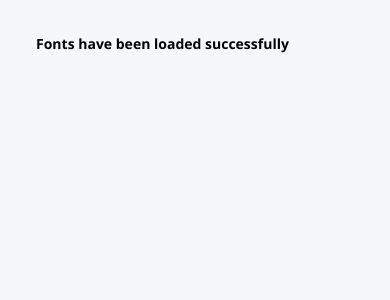
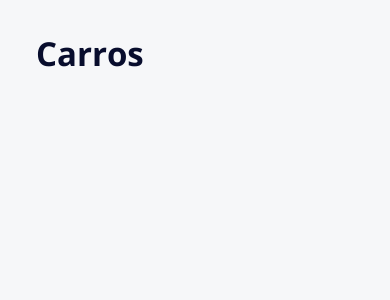
Before and after one commit to libereducacao/liber-react-native-challenge, a React Native app: screen / in a window 390 px wide. Shown: the top 300 px of the page. Built offline with nearby package versions, Linux system fonts and the light colour scheme.

Commit message:
Style heading Text component

```diff
--- a/App.js
+++ b/App.js
@@ -15,6 +15,13 @@ const styles = StyleSheet.create({
     backgroundColor: '#fff',
     paddingVertical: 34,
     paddingHorizontal: 36
+  },
+  heading: {
+    fontFamily: 'OpenSans-Bold',
+    fontSize: 33,
+    color: '#080D2D',
+    lineHeight: 40,
+    marginBottom: 31
   }
 });
 
@@ -46,12 +53,7 @@ export default class App extends Component {
           style={styles.container}
         >
           <StatusBar hidden />
-          {this.state.fontLoaded && (
-            <Text style={{ fontFamily: 'OpenSans-Bold' }}>
-              Fonts have been loaded successfully
-            </Text>
-          )}
-          {!this.state.fontLoaded && <Text>No fonts have been loaded</Text>}
+          <Text style={styles.heading}>Carros</Text>
         </LinearGradient>
       );
     } else {
```
